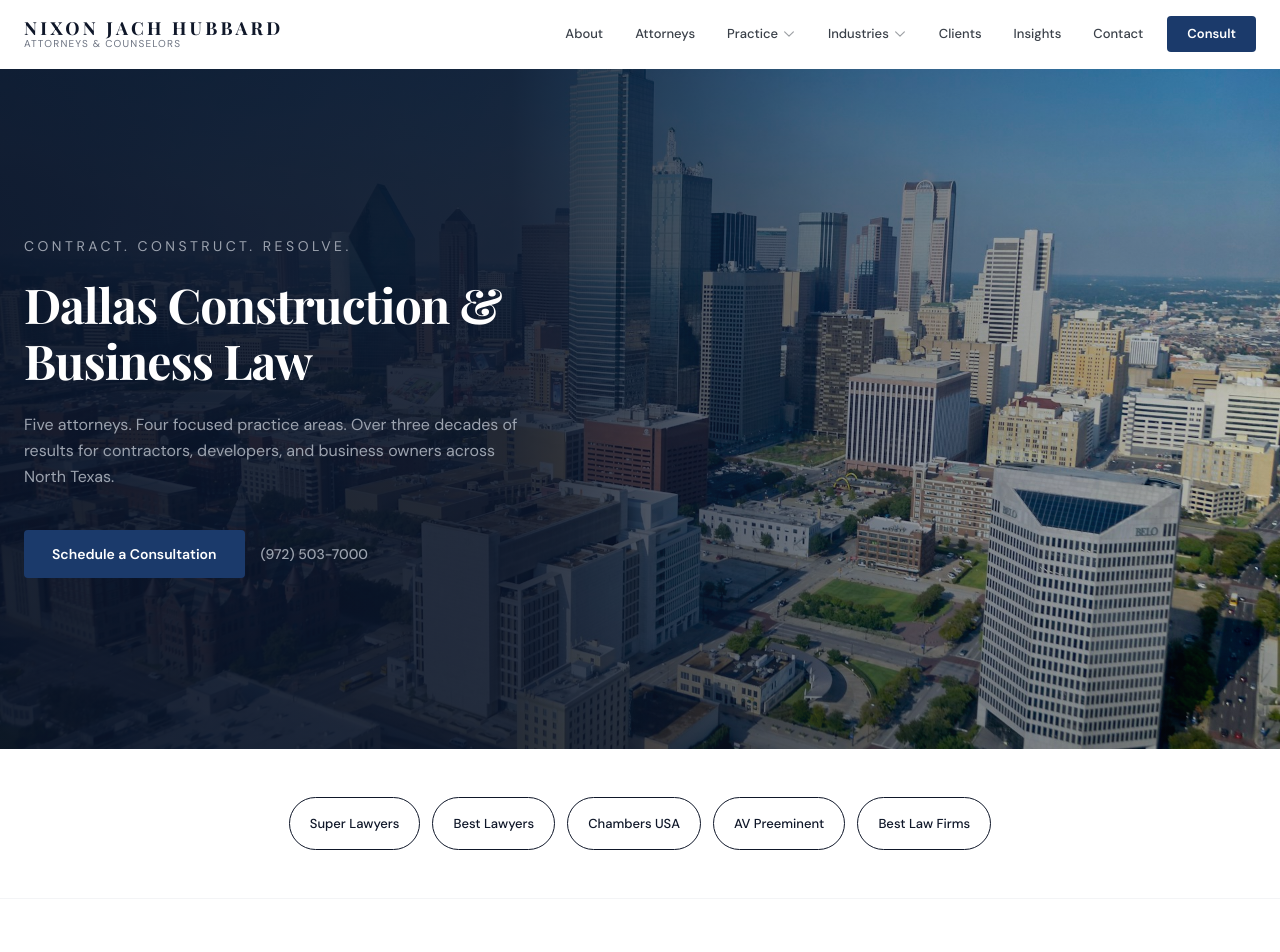
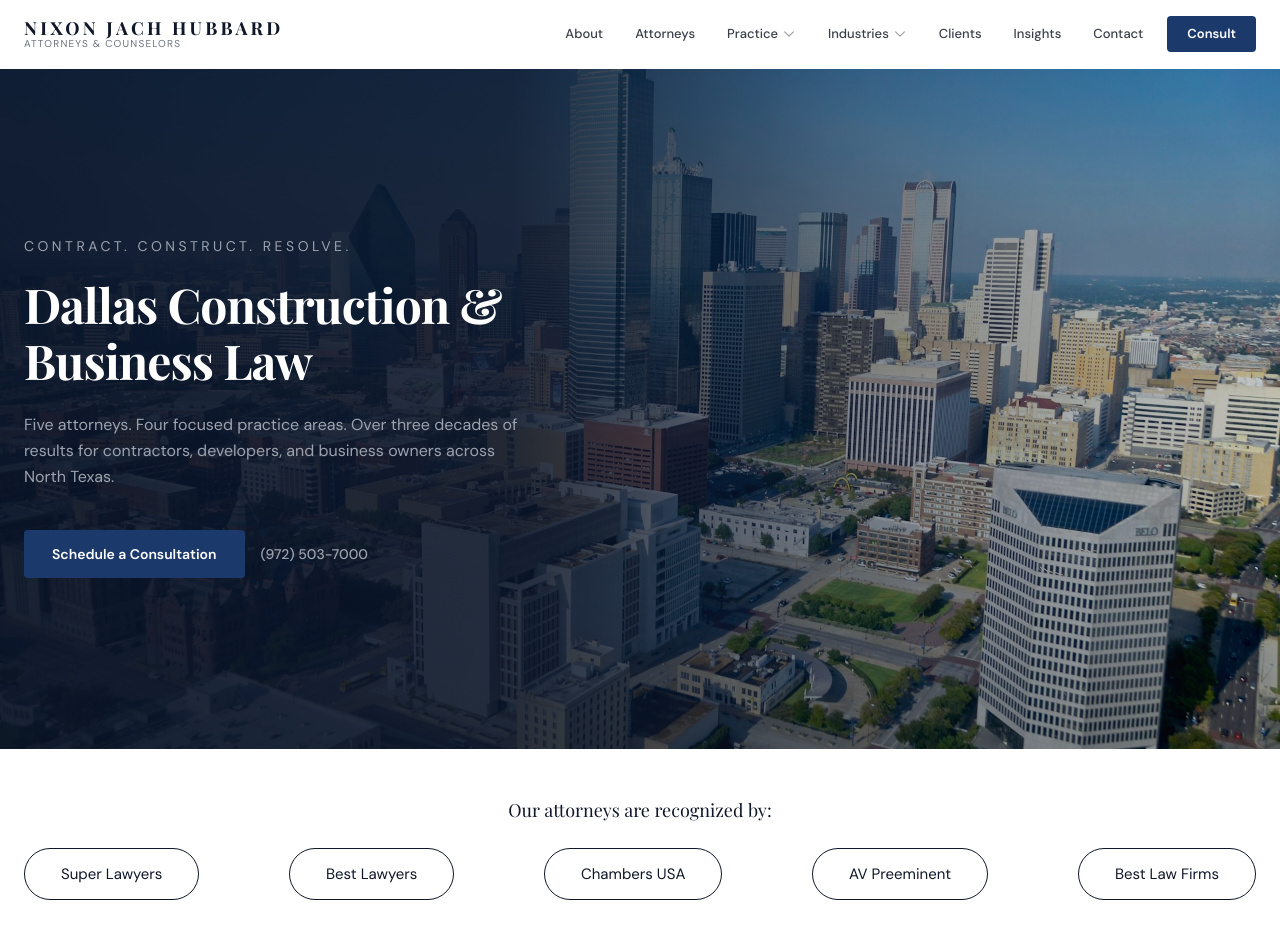
Before and after one commit to owennixar/njh-law, a Next.js app: page / in a window 1280 px wide. Shown: the top 952 px of the page. Built offline with nearby package versions, Linux system fonts and the light colour scheme; a web font is replaced by a local one.

Commit message:
Rebuild recognition section edge to edge

```diff
--- a/src/app/page.tsx
+++ b/src/app/page.tsx
@@ -198,10 +198,13 @@ export default function HomePage() {
       {/* ============================================================ */}
       {/* RECOGNITION — clean text pills                               */}
       {/* ============================================================ */}
-      <section className="border-b border-charcoal-100 bg-white py-10 lg:py-12">
+      <section className="bg-white py-12">
         <div className="mx-auto max-w-7xl px-6">
+          <p className="mb-6 text-center font-heading text-[18px]">
+            Our attorneys are recognized by:
+          </p>
           <div
-            className="flex flex-nowrap items-center justify-center gap-3"
+            className="flex flex-col items-center gap-3 md:flex-row md:justify-between md:gap-0"
             aria-label="Attorney recognition and awards"
           >
             {[
@@ -213,7 +216,7 @@ export default function HomePage() {
             ].map((award) => (
               <span
                 key={award}
-                className="whitespace-nowrap rounded-full border border-navy-900 px-5 py-4 text-[13px] font-medium text-navy-900"
+                className="whitespace-nowrap rounded-full border border-navy-900 bg-white px-9 py-3.5 text-[15px] text-navy-900"
               >
                 {award}
               </span>
```
